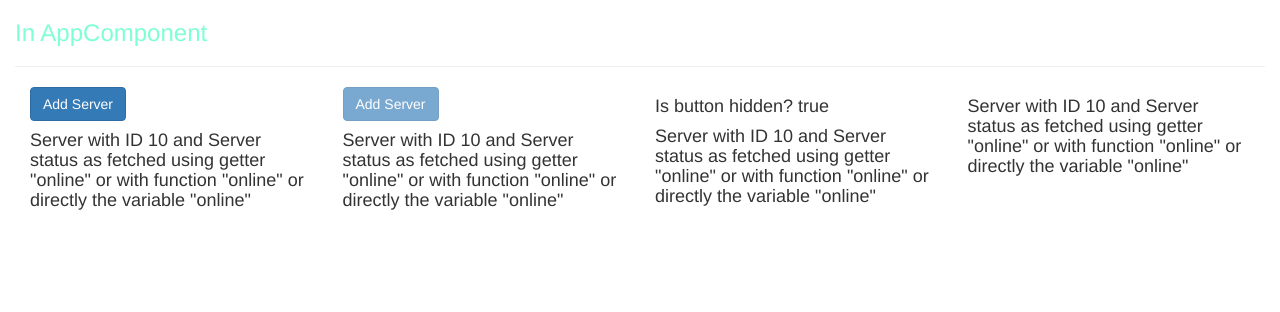
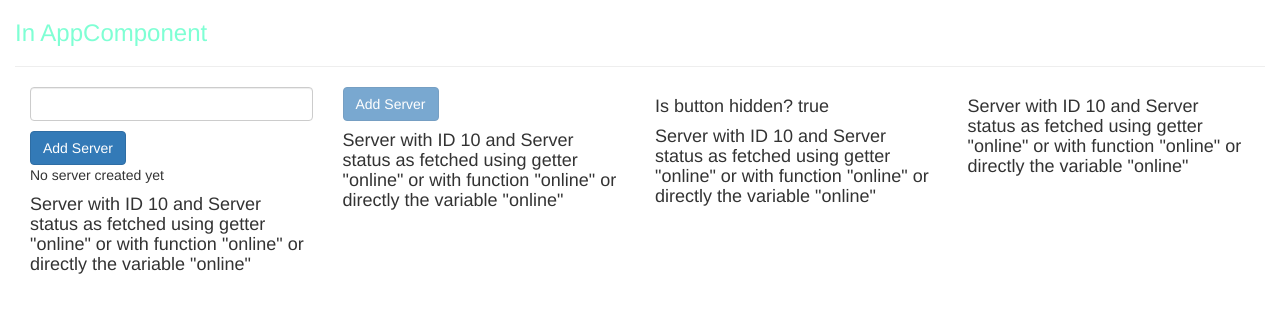
Before and after one commit to yugandhar-test/Angular, an Angular app: page / in a window 1280 px wide. Shown: the top 312 px of the page. Built offline with nearby package versions, Linux system fonts and the light colour scheme.

Commit message:
added input box

```diff
--- a/src/app/servers/servers.component.html
+++ b/src/app/servers/servers.component.html
@@ -1,7 +1,10 @@
 <div class="container-fluid">
   <div class="row">
     <div class="col-sm-3">
-      <button class="btn btn-primary">Add Server</button>
+      <input (input)="UpdateServerName($event)" class="form-control" type="text">
+      <p>{{serverName}}</p>
+      <button (click)="createServer()" class="btn btn-primary">Add Server</button>
+      <p>{{serverCreationStatus}}</p>
       <app-server></app-server>
     </div>
     <div class="col-sm-3">
@@ -9,8 +12,8 @@
       <app-server></app-server>
     </div>
     <div class="col-sm-3">
-      <H4>Is button hidden? {{hide}}</H4> <!-- notice how hide is use as string interpolation -->
-      <div [hidden]="hide"> <!-- however here hide is use as property bind -->
+      <H4>Is button hidden? {{hide}}</H4>
+      <div [hidden]="hide">
         <button class="btn btn-primary" disabled>Add Server</button>
       </div>
       <app-server></app-server>
--- a/src/app/servers/servers.component.ts
+++ b/src/app/servers/servers.component.ts
@@ -8,6 +8,8 @@ import {Component, OnInit} from '@angular/core';
 export class ServersComponent implements OnInit {
 
   private hide = true;
+  private serverCreationStatus = 'No server created yet';
+  private serverName = '';
 
   constructor() {
     setTimeout(() => {
@@ -18,4 +20,16 @@ export class ServersComponent implements OnInit {
   ngOnInit() {
   }
 
+  createServer() {
+    if (this.serverCreationStatus === 'No server created') {
+      this.serverCreationStatus = ' Server created ';
+    } else {
+      this.serverCreationStatus = 'No server created';
+    }
+  }
+
+  UpdateServerName(event: any) {
+    //console.log(event);
+    this.serverName = event.target.value;
+  }
 }
```
